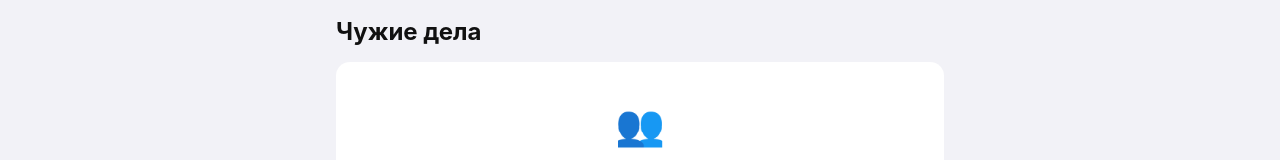
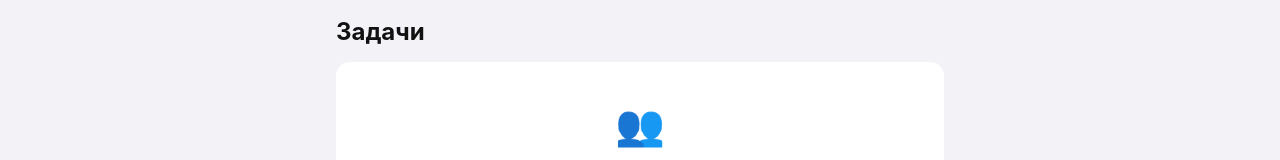
Before and after one commit to VasiliyEvilopov/chuzhie-dela-miniapp, a plain HTML site: page index.html in a window 1280 px wide. Shown: the top 160 px of the page. Drawn offline with Linux system fonts and the light colour scheme.

Commit message:
Update app title to Задачи

```diff
--- a/index.html
+++ b/index.html
@@ -3,7 +3,7 @@
 <head>
 <meta charset="utf-8">
 <meta name="viewport" content="width=device-width, initial-scale=1, maximum-scale=1, user-scalable=no, viewport-fit=cover">
-<title>Чужие дела</title>
+<title>Задачи</title>
 <script src="https://telegram.org/js/telegram-web-app.js"></script>
 <style>
   :root{
@@ -265,7 +265,7 @@ function header(title, sub, menuAct){
 }
 
 function renderPeople(){
-  let h = header('Чужие дела', data.people.length ? plural(data.people.length, 'человек', 'человека', 'человек') : '');
+  let h = header('Задачи', data.people.length ? plural(data.people.length, 'человек', 'человека', 'человек') : '');
   if (!data.people.length){
     return h + `<div class="empty"><div class="big">👥</div>Добавьте человека, чьи дела вы ведёте — например, <b>Руководитель</b> или <b>Иван Иванов</b>.<br>Внутри можно создать подсписки: «Встречи», «Звонки», «Поручения»…<br><br>Нажмите <b>+</b> внизу.</div>`;
   }
```
